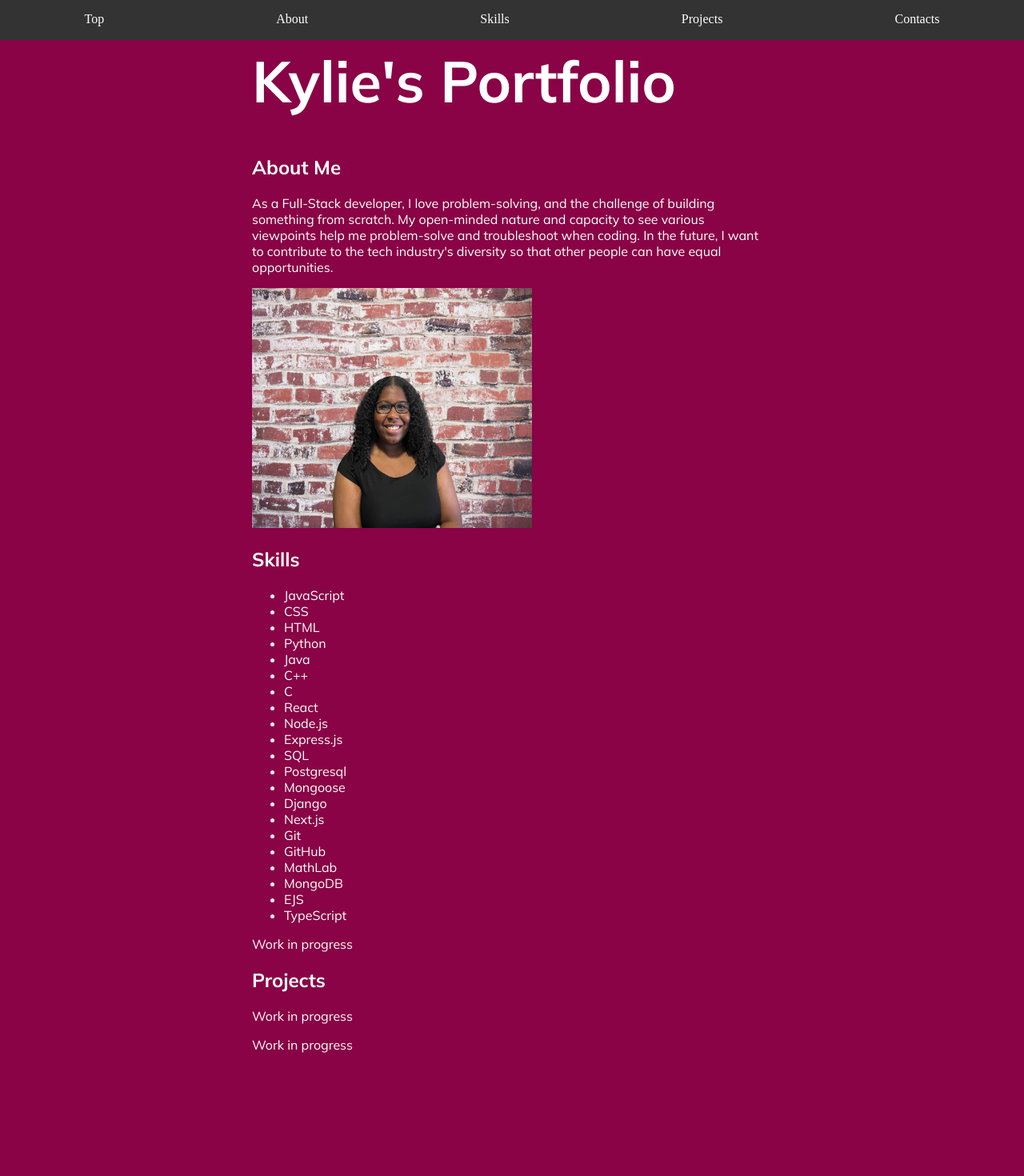
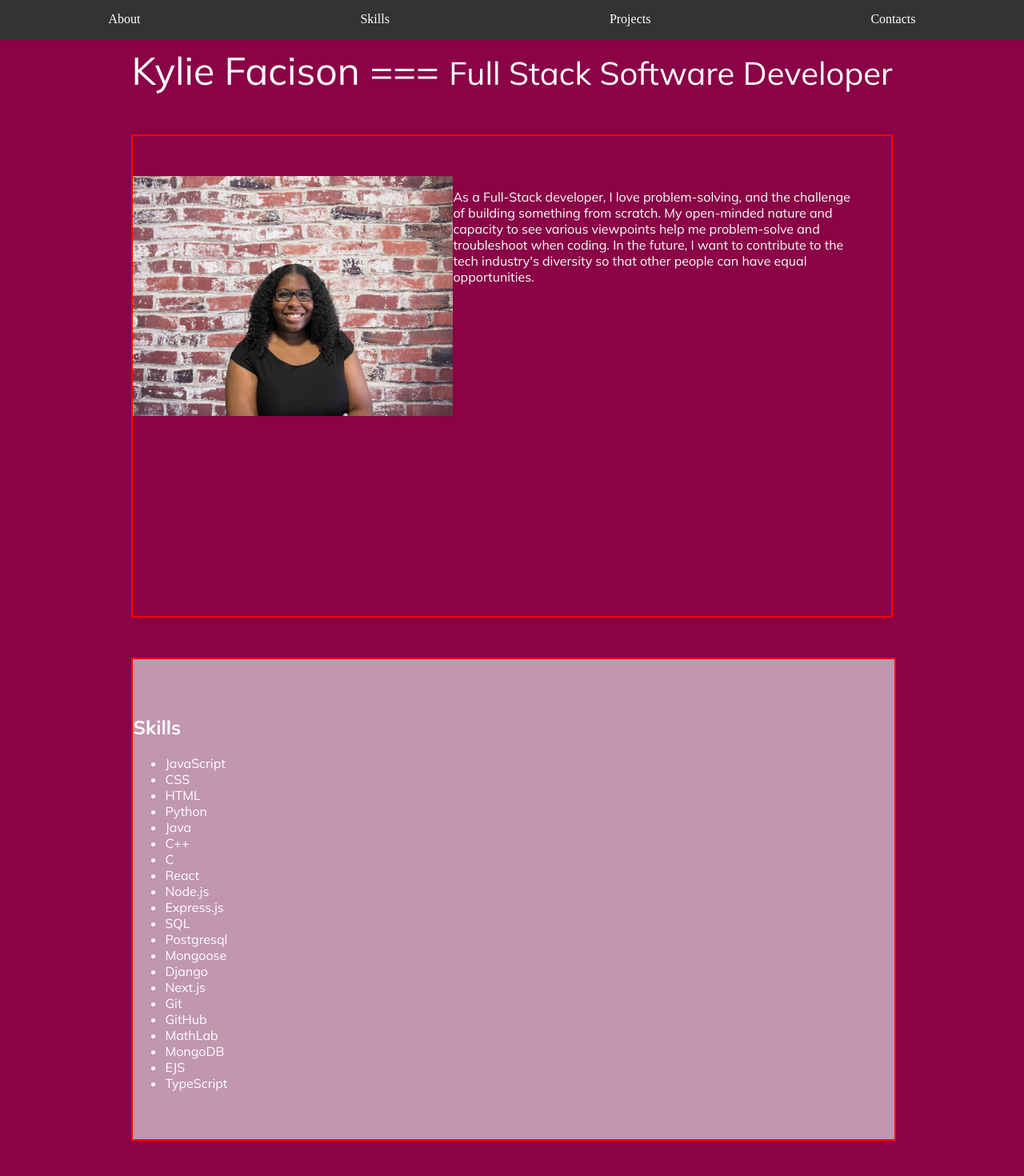
Before and after one commit to kfacison/personal-portfolio, a Next.js app: page / in a window 1280 px wide. Shown: the top 1470 px of the page at 80% size. Before the commit the page ends 1340 px from the top, so only its background shows below. Built offline with nearby package versions, Linux system fonts and the light colour scheme.

Commit message:
resized headshot

```diff
--- a/components/NavBar.js
+++ b/components/NavBar.js
@@ -8,11 +8,7 @@ export default function NavBar(){
         <>
         <nav className="navBar">
             &nbsp;
-            <Link className="link" href="#">Top</Link>
-            &nbsp;
-
-            &nbsp;
-            <Link className="link" href="#about">About</Link>
+            <Link className="link" href="#">About</Link>
             &nbsp;
 
             &nbsp;
--- a/pages/index.js
+++ b/pages/index.js
@@ -14,21 +14,25 @@ export default function Home() {
         <meta name="viewport" content="width=device-width, initial-scale=1" />
         <link rel="icon" href="/favicon.ico" />
       </Head>
-      <h1 id='top'>Kylie&apos;s Portfolio</h1>
-      <div id='about' className="">
-        <h2>About Me</h2>
+      <header id='top'>
+        {/* <hgroup>
+          <h1>Kylie Facison ==</h1><p></p>
+          <p>Full Stack Software Developer</p>
+        </hgroup> */}
+        Kylie Facison === <small>Full Stack Software Developer</small>
+      </header>
 
-        <p style={{ maxWidth:650}}>
+      <div id='about'>
+        <Image
+          src="/headShot.png"
+          alt="Kylie Facison Headshot"
+          width={400}
+          height={300}
+        />
+        <p style={{ maxWidth:500}}>
           As a Full-Stack developer, I love problem-solving, and the challenge of building something from scratch.
           My open-minded nature and capacity to see various viewpoints help me problem-solve and troubleshoot when coding.
           In the future, I want to contribute to the tech industry&apos;s diversity so that other people can have equal opportunities. </p>
-
-        <Image
-          src="/headShot.png"
-          alt="cool pic"
-          width={350}
-          height={300}
-        />
       </div>
 
       <div id='skills'>
@@ -56,7 +60,6 @@ export default function Home() {
           <li>EJS</li>
           <li>TypeScript</li>
         </ul>
-        <p>Work in progress</p>
       </div>
 
       <div id='projects'>
@@ -65,6 +68,7 @@ export default function Home() {
       </div>
 
       <div id='contacts'>
+        <h2>contacts</h2>
         <p>Work in progress</p>
       </div>
 
--- a/styles/globals.css
+++ b/styles/globals.css
@@ -47,7 +47,38 @@ body {
   color: black;
 }
 
+header{
+  padding-top: 50px;
+  font-size: 3rem;
+}
 
-h1 {
-  font-size: 4.5rem;
+#about{
+  display: flex;
+  border: 2px solid red;
+  height: 500px;
+  margin: 50px 0;
+  padding: 50px 0;
 }
+
+#skills{
+  border: 2px solid red;
+  height: 500px;
+  width: 100%;
+  margin: 50px 0;
+  padding: 50px 0;
+  background-color: var(--bg-color2);
+}
+
+#projects{
+  border: 2px solid red;
+  height: 500px;
+  margin: 50px 0;
+  padding: 50px 0;
+}
+
+#contacts{
+  border: 2px solid red;
+  height: 500px;
+  margin: 50px 0;
+  padding: 50px 0;
+}
```
